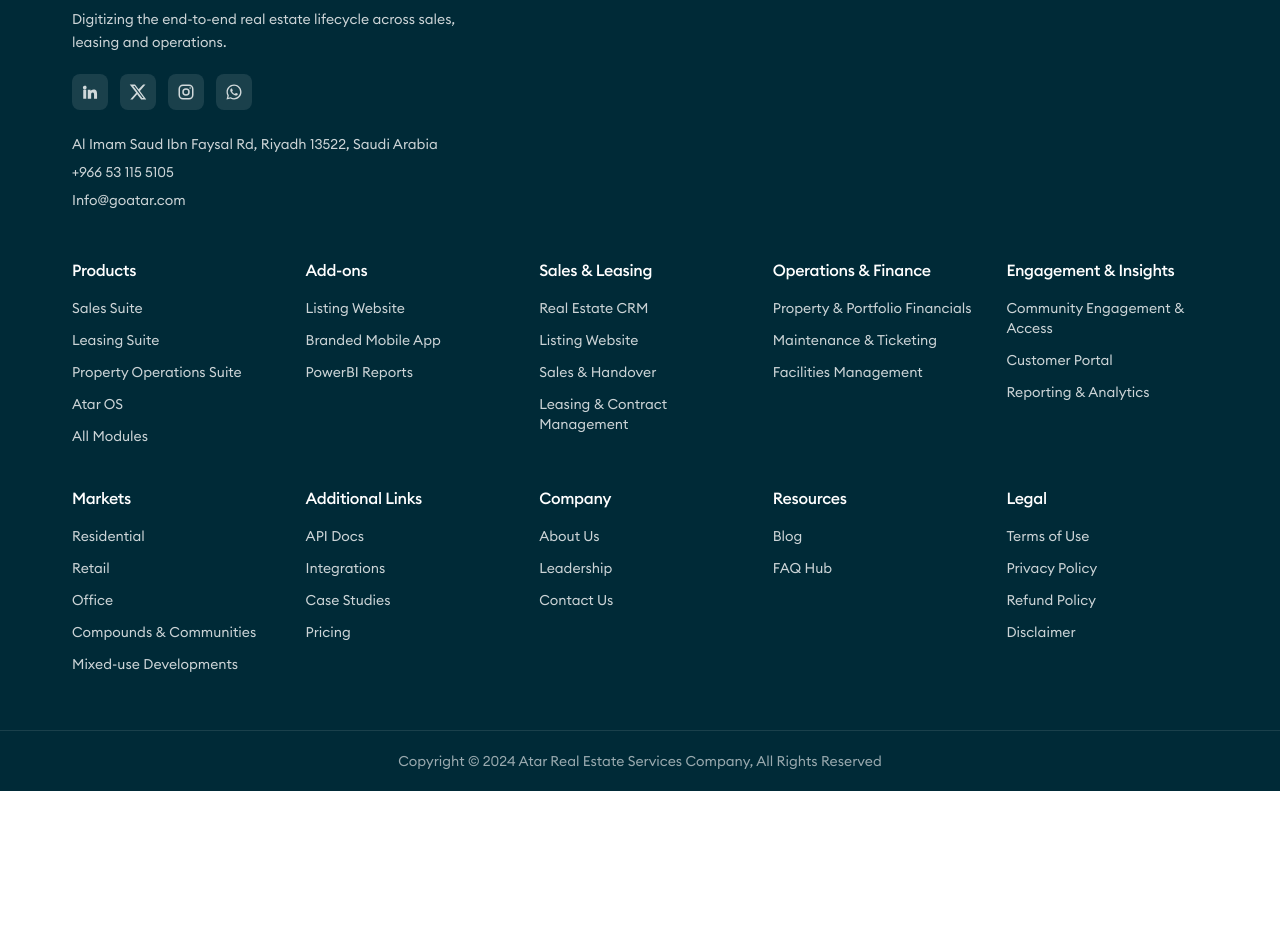
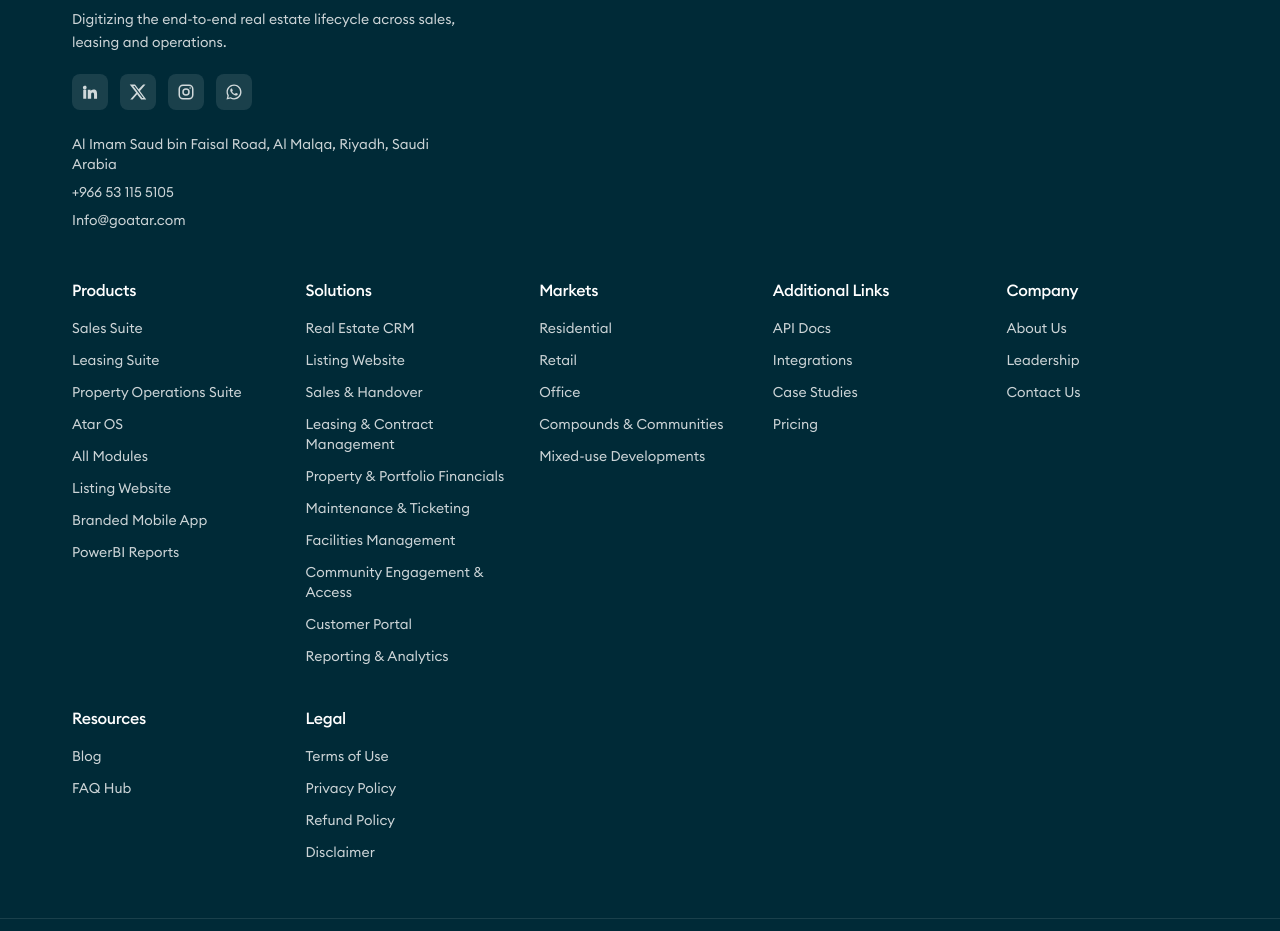
Before and after one commit to rekabul/Atar-website, a React (Vite) app: page /faq in a window 1280 px wide. Shown: the part 1700-2631 px from the top of the page. Before the commit the page ends 2491 px from the top, so only its background shows below. Built offline with nearby package versions, Linux system fonts and the light colour scheme.

Commit message:
Update footer

```diff
--- a/src/data/navigation.ts
+++ b/src/data/navigation.ts
@@ -159,12 +159,12 @@ export const legalGroup: NavGroup = {
  * groups. "Additional Links" bundles the header's flat, group-less links plus
  * API Docs under one column heading for the footer layout.
  *
- * Unlike the header (where Products/Solutions nest sub-sections inside one
- * dropdown), the footer never nests: sectionsToFooterGroups() expands each
- * sub-sectioned group into its own column (Products -> "Products" + "Add-ons",
- * Solutions -> its 3 groups), so every footer column is a plain label + flat
- * list — same visual weight, same structure, easy to scan. 10 columns total,
- * which divides evenly at both the 2-col (mobile) and 5-col (desktop) grid.
+ * Unlike the header (where Products/Solutions nest labeled sub-sections
+ * inside one dropdown), the footer flattens them: groupItems() merges a
+ * sub-sectioned group's items into one plain list under a single column
+ * heading (Products' "Products"/"Add-ons" split and Solutions' 3 groups all
+ * collapse into one "Products" column and one "Solutions" column), so no
+ * footer column shows a sub-heading.
  */
 export const additionalLinksGroup: NavGroup = {
   label: L("Additional Links", "روابط إضافية"),
@@ -172,8 +172,8 @@ export const additionalLinksGroup: NavGroup = {
 };
 
 export const footerGroups: NavGroup[] = [
-  ...sectionsToFooterGroups(productsGroup),
-  ...sectionsToFooterGroups(solutionsGroup),
+  { label: productsGroup.label, items: groupItems(productsGroup) },
+  { label: solutionsGroup.label, items: groupItems(solutionsGroup) },
   marketsGroup,
   additionalLinksGroup,
   companyGroup,
--- a/src/i18n/ar.ts
+++ b/src/i18n/ar.ts
@@ -192,7 +192,7 @@ export const ar: Strings = {
   footer: {
     blurb: "رقمنة دورة حياة العقار الكاملة عبر المبيعات والتأجير والعمليات.",
     contactTitle: "بيانات التواصل",
-    address: "طريق الإمام سعود بن فيصل، الرياض 13522، المملكة العربية السعودية",
+    address: "طريق الإمام سعود بن فيصل، حي الملقا، الرياض، المملكة العربية السعودية",
     phone: "+966 53 115 5105",
     email: "Info@goatar.com",
     copyright: "© 2024 شركة أتار للخدمات العقارية، جميع الحقوق محفوظة",
--- a/src/i18n/en.ts
+++ b/src/i18n/en.ts
@@ -205,7 +205,7 @@ export const en = {
     // Company/Resources/Legal Center columns now come from data/navigation.ts
     // (footerGroups) so they stay in sync with the header's taxonomy.
     contactTitle: "Contact Details",
-    address: "Al Imam Saud Ibn Faysal Rd, Riyadh 13522, Saudi Arabia",
+    address: "Al Imam Saud bin Faisal Road, Al Malqa, Riyadh, Saudi Arabia",
     phone: "+966 53 115 5105",
     email: "Info@goatar.com",
     copyright:
```
